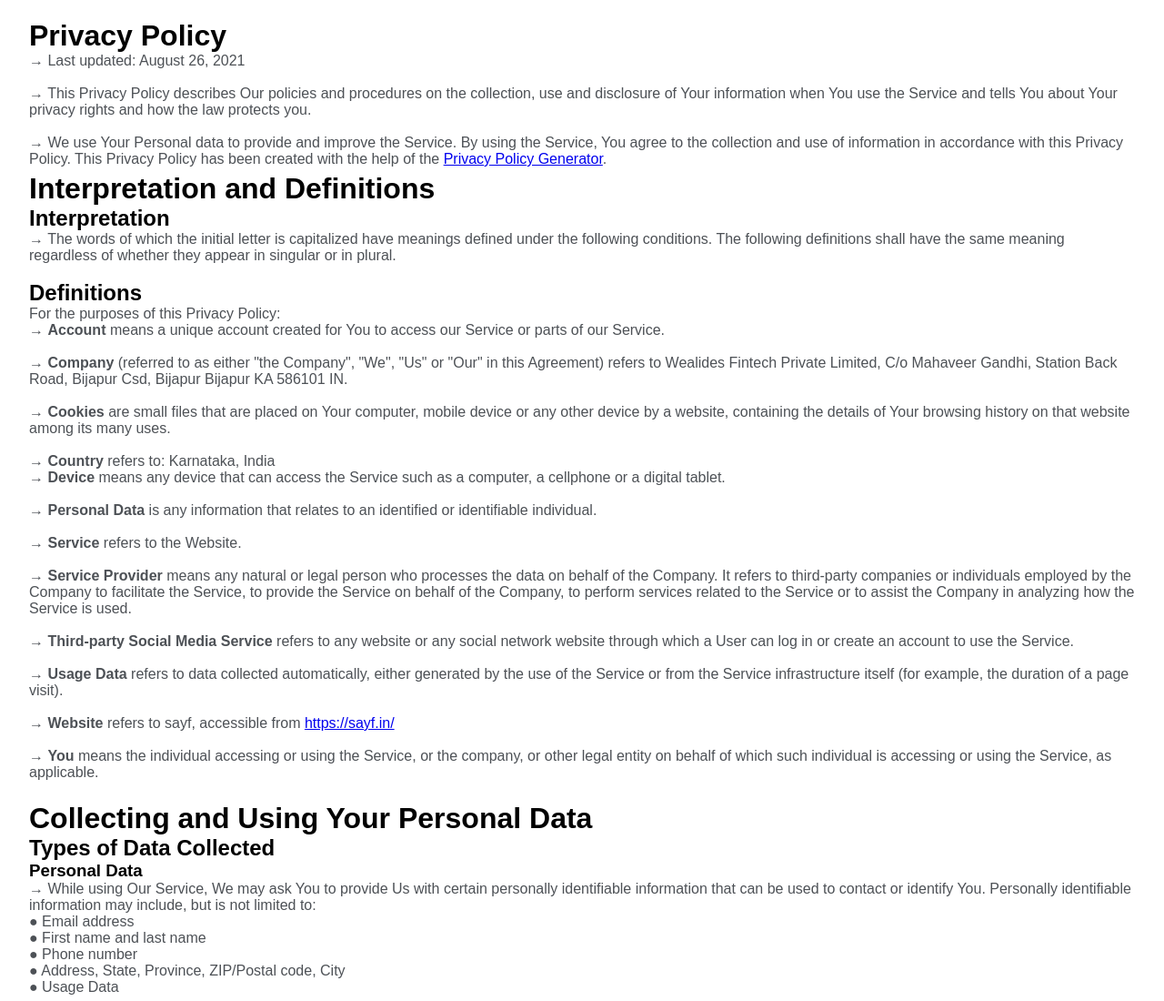
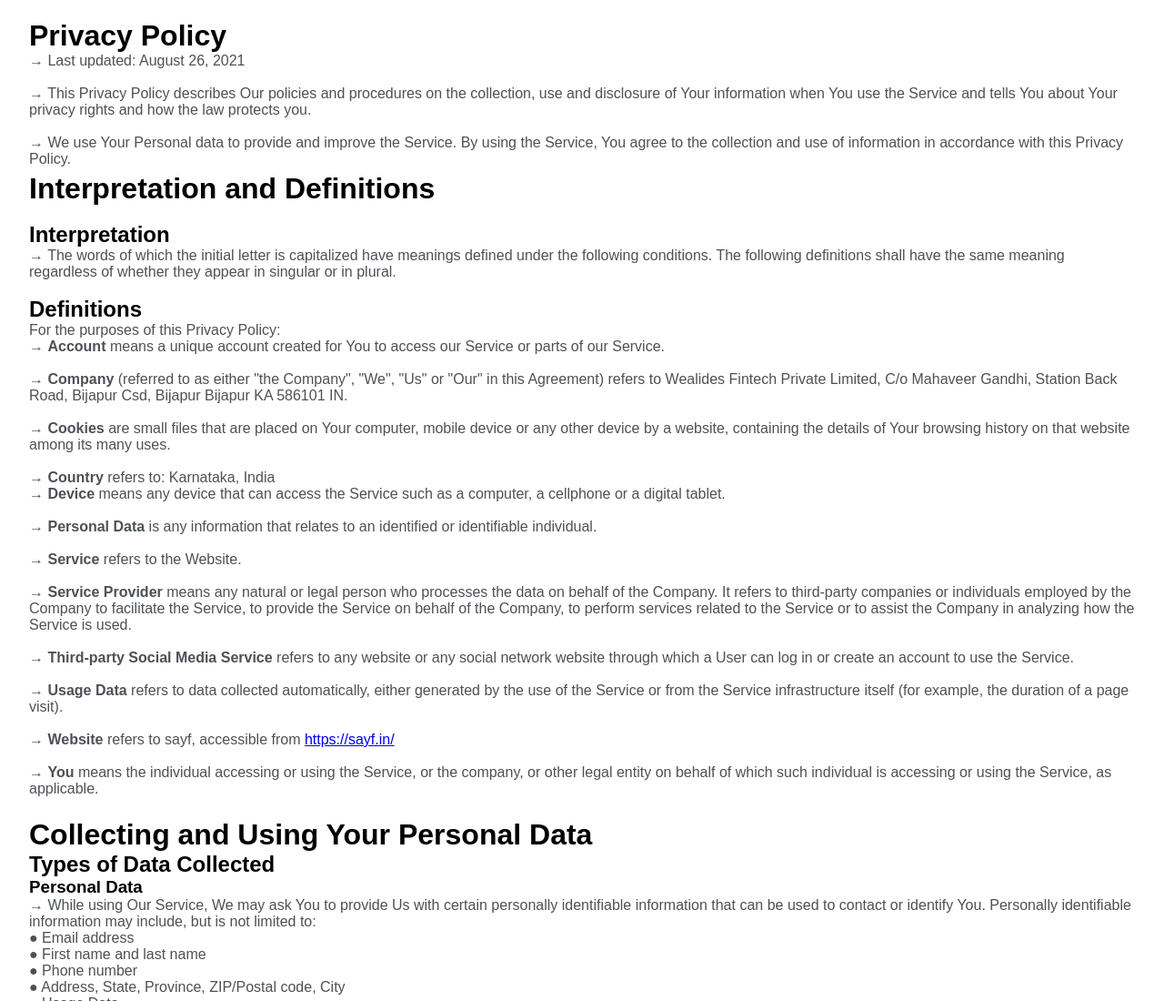
Before and after one commit to prashantirs/Early_access_SayF, a plain HTML site: page privacy.html in a window 1280 px wide. Shown: the top 1100 px of the page at 91% size. Drawn offline with Linux system fonts and the light colour scheme.

Commit message:
Update privacy.html

```diff
--- a/privacy.html
+++ b/privacy.html
@@ -53,10 +53,9 @@
         </p>
         <br>
         <p>&#8594; We use Your Personal data to provide and improve the Service. By using the Service, You agree to the
-            collection and use of information in accordance with this Privacy Policy. This Privacy Policy has been
-            created with the help of the <a href="https://www.termsfeed.com/privacy-policy-generator/"
-                target="_blank">Privacy Policy Generator</a>.</p>
+            collection and use of information in accordance with this Privacy Policy.</p>
         <h1>Interpretation and Definitions</h1>
+        <br>
         <h2>Interpretation</h2>
         <p>&#8594; The words of which the initial letter is capitalized have meanings defined under the following conditions.
             The following definitions shall have the same meaning regardless of whether they appear in singular or in
```
